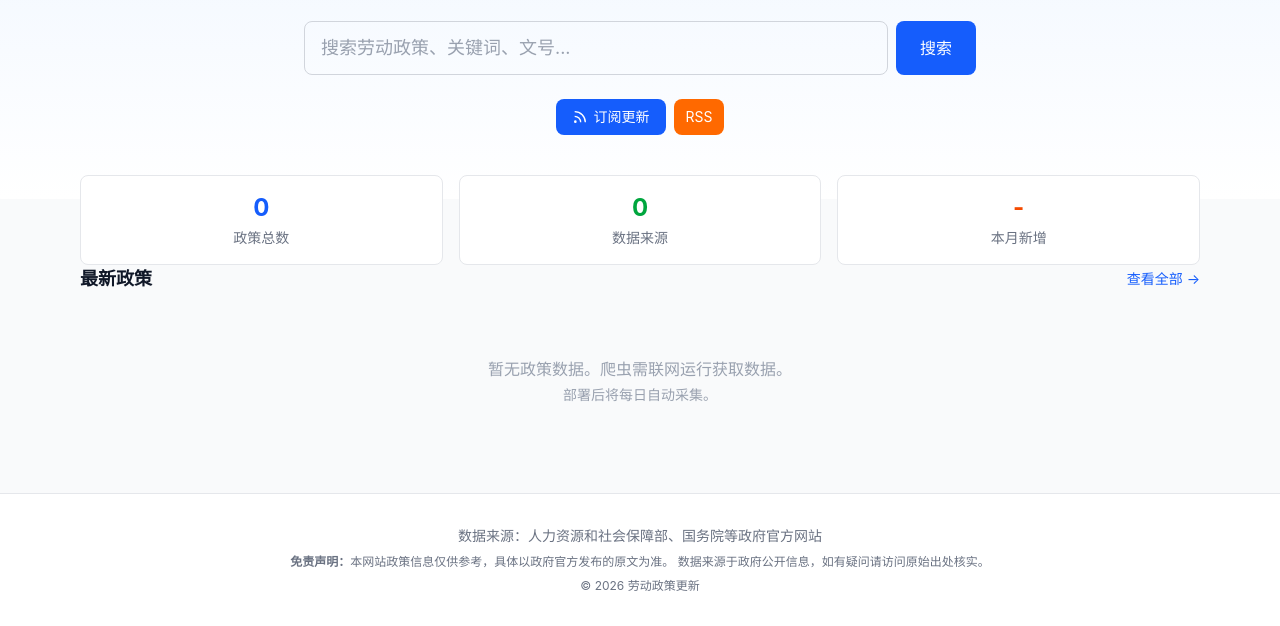
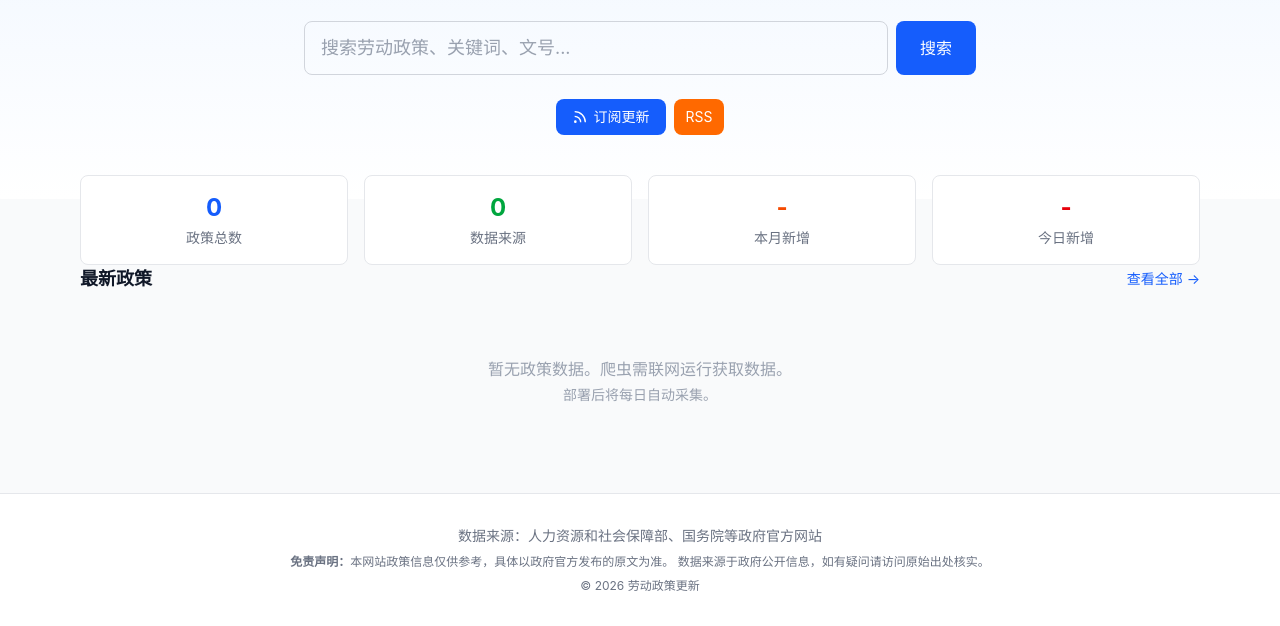
Before and after one commit to passers-by31/labor-policy-updates, an Astro site in the folder site/: page / in a window 1280 px wide. Shown: the part 200-826 px from the top of the page. Built offline with nearby package versions, Linux system fonts and the light colour scheme; Astro itself is replaced by a stand-in of ours.

Commit message:
fix: 修复今日新增逻辑，使用 changelog 最新爬取增量而非 publishDate 筛选

```diff
--- a/site/src/components/StatsBar.astro
+++ b/site/src/components/StatsBar.astro
@@ -3,13 +3,14 @@ export interface Props {
   totalPolicies: number;
   sourceCount: number;
   thisMonthCount?: number;
+  latestCrawlCount?: number;
 }
 
-const { totalPolicies, sourceCount, thisMonthCount = 0 } = Astro.props;
+const { totalPolicies, sourceCount, thisMonthCount = 0, latestCrawlCount = 0 } = Astro.props;
 const thisMonth = `${new Date().getFullYear()}-${String(new Date().getMonth() + 1).padStart(2, "0")}`;
 ---
 
-<div class="grid grid-cols-2 md:grid-cols-3 gap-4">
+<div class="grid grid-cols-2 md:grid-cols-4 gap-4">
   <div class="bg-white rounded-lg border border-gray-200 p-4 text-center">
     <div class="text-2xl font-bold text-blue-600">{totalPolicies}</div>
     <div class="text-sm text-gray-500 mt-1">政策总数</div>
@@ -22,4 +23,8 @@ const thisMonth = `${new Date().getFullYear()}-${String(new Date().getMonth() +
     <div class="text-2xl font-bold text-orange-600">{thisMonthCount > 0 ? thisMonthCount : '-'}</div>
     <div class="text-sm text-gray-500 mt-1">本月新增</div>
   </a>
+  <a href="/policies?crawl=latest" class="bg-white rounded-lg border border-gray-200 p-4 text-center no-underline block hover:shadow-md hover:border-red-300 transition-all">
+    <div class="text-2xl font-bold text-red-600">{latestCrawlCount > 0 ? latestCrawlCount : '-'}</div>
+    <div class="text-sm text-gray-500 mt-1">今日新增</div>
+  </a>
 </div>
--- a/site/src/lib/policies.ts
+++ b/site/src/lib/policies.ts
@@ -1,6 +1,6 @@
 import { readFileSync } from "node:fs";
 import { join } from "node:path";
-import type { Policy } from "./types";
+import type { Policy, ChangelogEntry } from "./types";
 
 const DATA_DIR = join(process.cwd(), "..", "data");
 const POLICIES_PATH = join(DATA_DIR, "policies.json");
@@ -47,6 +47,7 @@ export function getPolicyStats(): {
   total: number;
   sourceCount: number;
   thisMonthCount: number;
+  latestCrawlCount: number;
 } {
   const policies = loadPolicies();
   const sources = new Set(policies.map((p) => p.sourceId));
@@ -55,9 +56,23 @@ export function getPolicyStats(): {
   const thisMonthCount = policies.filter((p) =>
     (p.publishDate || "").startsWith(thisMonth)
   ).length;
+  const latest = getLatestCrawlInfo();
   return {
     total: policies.length,
     sourceCount: sources.size,
     thisMonthCount,
+    latestCrawlCount: latest.newCount,
   };
 }
+
+export function getLatestCrawlInfo(): { newCount: number; newPolicies: string[]; date: string } {
+  try {
+    const path = join(DATA_DIR, "changelog.json");
+    const raw = readFileSync(path, "utf-8");
+    const entries: ChangelogEntry[] = JSON.parse(raw);
+    const latest = entries[0] || { newCount: 0, newPolicies: [], date: "" };
+    return { newCount: latest.newCount, newPolicies: latest.newPolicies, date: latest.date };
+  } catch {
+    return { newCount: 0, newPolicies: [], date: "" };
+  }
+}
--- a/site/src/pages/index.astro
+++ b/site/src/pages/index.astro
@@ -36,6 +36,7 @@ const recentPolicies = policies.slice(0, 10);
       totalPolicies={stats.total}
       sourceCount={stats.sourceCount}
       thisMonthCount={stats.thisMonthCount}
+      latestCrawlCount={stats.latestCrawlCount}
     />
   </section>
 
--- a/site/src/pages/policies/index.astro
+++ b/site/src/pages/policies/index.astro
@@ -2,7 +2,7 @@
 import BaseLayout from "../../layouts/BaseLayout.astro";
 import SearchBar from "../../components/SearchBar.astro";
 import Breadcrumb from "../../components/Breadcrumb.astro";
-import { getAllPolicies } from "../../lib/policies";
+import { getAllPolicies, getLatestCrawlInfo } from "../../lib/policies";
 import { readFileSync } from "node:fs";
 import { join } from "node:path";
 import type { Source, Policy } from "../../lib/types";
@@ -14,6 +14,7 @@ const sources: Source[] = JSON.parse(sourcesRaw);
 const policies = getAllPolicies();
 const regions = ["全国", "北京市", "上海市", "广东省", "浙江省", "江苏省"];
 const allMonths = [...new Set(policies.map(p => (p.publishDate || "").slice(0, 7)).filter(Boolean))].sort().reverse();
+const latestCrawl = getLatestCrawlInfo();
 ---
 
 <BaseLayout title="政策列表">
@@ -225,10 +226,16 @@ const allMonths = [...new Set(policies.map(p => (p.publishDate || "").slice(0, 7
   document.addEventListener('DOMContentLoaded', () => {
     const params = new URLSearchParams(location.search);
     const monthParam = params.get('month');
+    const crawlParam = params.get('crawl');
     const monthSelect = document.getElementById('month-select');
     if (monthParam && monthSelect) {
       monthSelect.value = monthParam;
       applyFilters();
+    }
+    if (crawlParam === 'latest') {
+      const crawlPolicies = JSON.parse(document.getElementById('crawl-policies-data')?.textContent || '[]');
+      filtered = policies.filter(p => crawlPolicies.includes(p.id));
+      renderList();
     }
     document.querySelectorAll('.filter-checkbox').forEach(cb => {
       cb.addEventListener('change', applyFilters);
@@ -244,3 +251,4 @@ const allMonths = [...new Set(policies.map(p => (p.publishDate || "").slice(0, 7
 </script>
 
 <script type="application/json" id="policies-data">{JSON.stringify(policies)}</script>
+<script type="application/json" id="crawl-policies-data">{JSON.stringify(latestCrawl.newPolicies)}</script>
```
